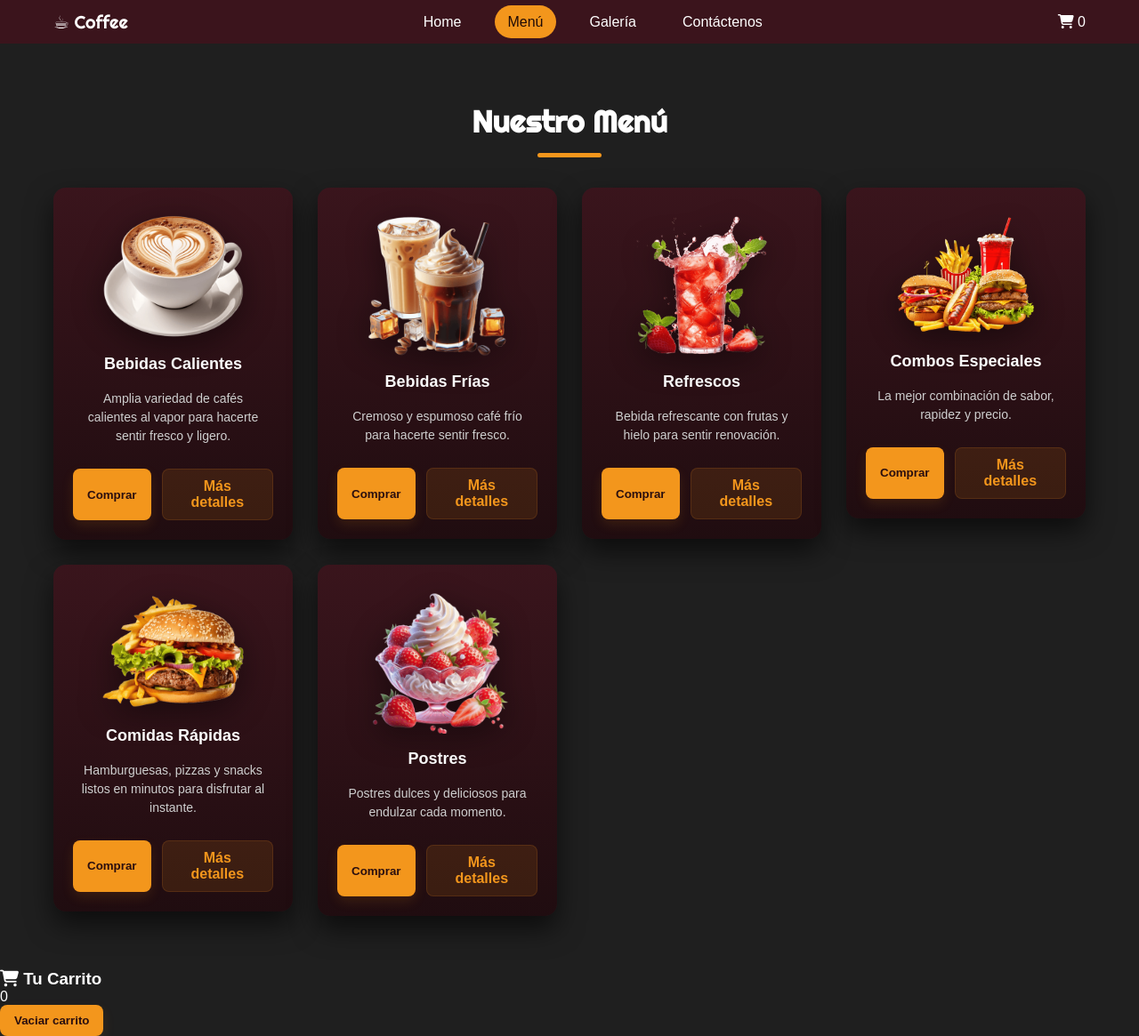
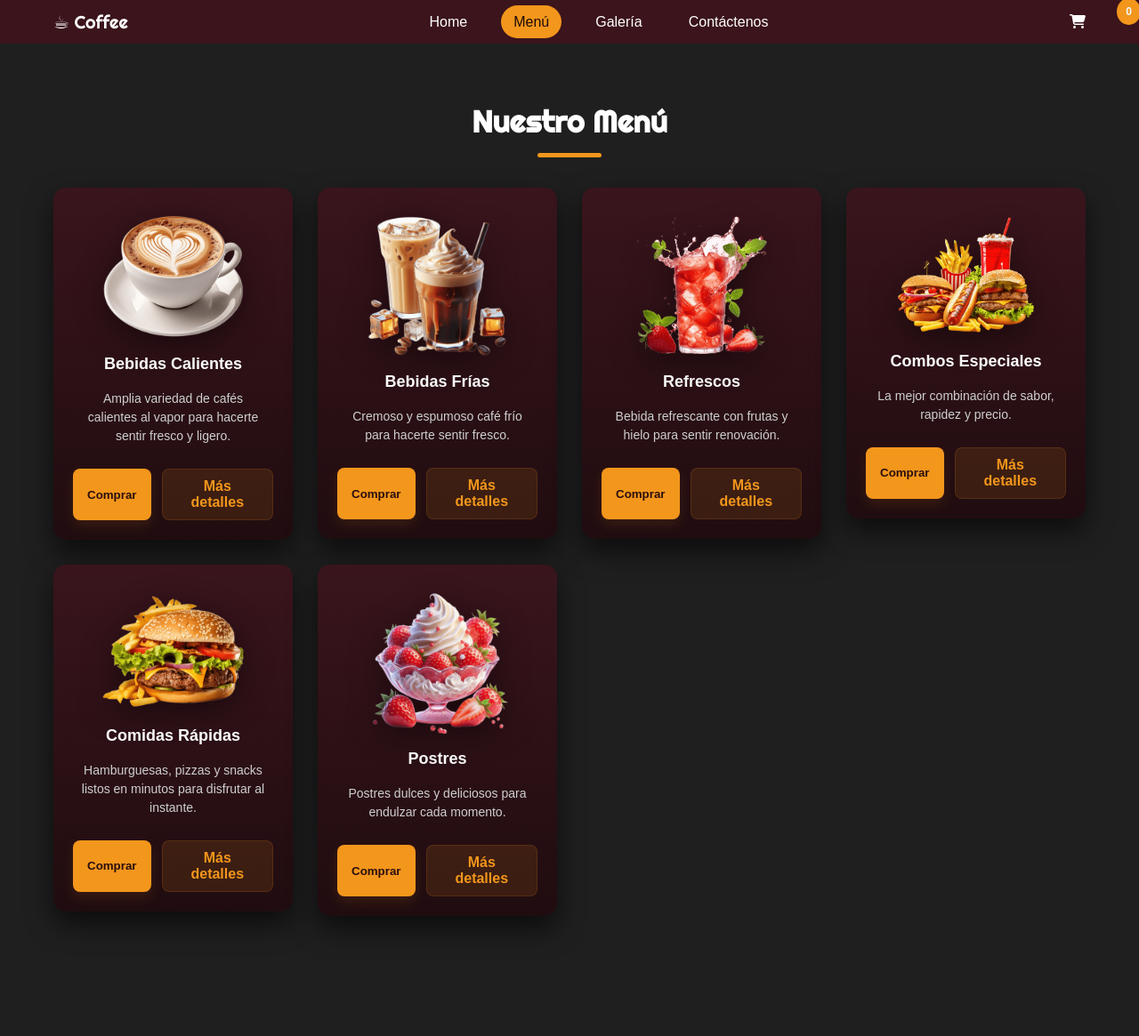
Before and after one commit to longasvargasd-hub/Tiendadecafe, a plain HTML site: page menu.html in a window 1280 px wide. Shown: the whole page at 89% size. After the commit the page ends 1090 px from the top, so only its background shows below. Drawn offline with Linux system fonts and the light colour scheme; a web font is replaced by a local one.

Commit message:
actualizacion

```diff
--- a/css/menu.css
+++ b/css/menu.css
@@ -24,10 +24,12 @@ body{
   position: fixed;
   top:0;left:0;width:100%;z-index:99;
 }
+
 .contenedor-header header{
   max-width:1200px;margin:0 auto;display:flex;align-items:center;justify-content:space-between;
   padding:12px 20px;
 }
+
 .logo a{font-family:'Righteous',cursive;color:#fff;text-decoration:none;font-size:20px}
 .navegacion ul{display:flex;gap:24px;list-style:none}
 .navegacion a{color:#fff;text-decoration:none;padding:10px 14px;border-radius:20px;transition:transform .18s, background .18s}
@@ -47,6 +49,18 @@ body{
 }
 .subrayado{
   width:72px;height:5px;background:var(--accent);margin:14px auto 34px;border-radius:4px;
+}
+
+.carrito #contador {
+  position: absolute;
+  top: -2px;
+  right: -2px;
+  background-color: #f3961c;
+  color: aliceblue;
+  font-size: 12px;
+  font-weight: bold;
+  padding: 8px 10px;
+  border-radius: 50%;
 }
 
 .contenedor-menu{
--- /dev/null
+++ b/js/scrib.js
@@ -0,0 +1,16 @@
+document.addEventListener("DOMContentLoaded", () =>{
+  const comprar = document.querySelectorAll(".btn add-to-cart");
+  const carrito = document.getElementById("carrito");
+  const contador = document.getElementById("contador");
+
+  let cantidad = 0;
+
+  comprar.forEach(boton => {
+    boton.addEventListener("click", () => {
+        cantidad++;
+        contador.textContent = cantidad;
+
+        carrito.classList.add("mostrar") ;
+    });
+  });
+});
--- a/menu.html
+++ b/menu.html
@@ -31,9 +31,9 @@
       </nav>
 
       <!-- ICONO CARRITO -->
-      <div class="carrito-icono" id="carrito-toggle">
+      <div id="carrito" class="carrito">
         <i class="fas fa-shopping-cart"></i>
-        <span id="carrito-count">0</span>
+        <span id="contador">0</span>
       </div>
     </header>
   </div>
@@ -129,13 +129,6 @@
     </div>
   </section>
 
-  <aside id="carrito-panel" class="carrito-panel">
-    <h3><i class="fas fa-shopping-cart"></i> Tu Carrito</h3>
-    <ul id="carrito-items"></ul>
-    <p class="carrito-total"><span id="carrito-total">0</span></p>
-    <button id="vaciar-carrito" class="btn">Vaciar carrito</button>
-  </aside>
-
-  <script src="../JS/carrito.js"></script>
+  <script src="./js/scrib.js"></script>
 </body>
 </html>
```
